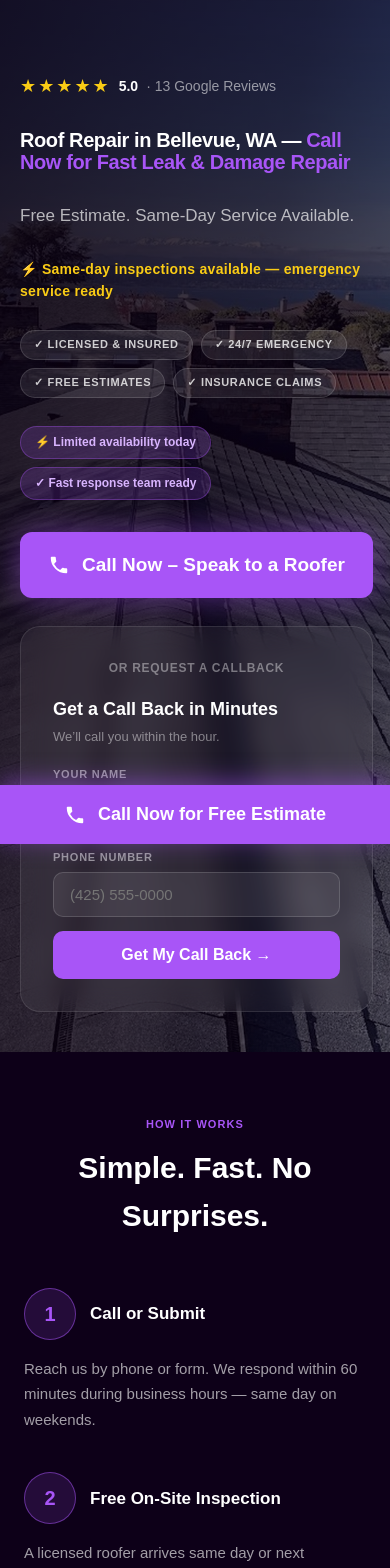
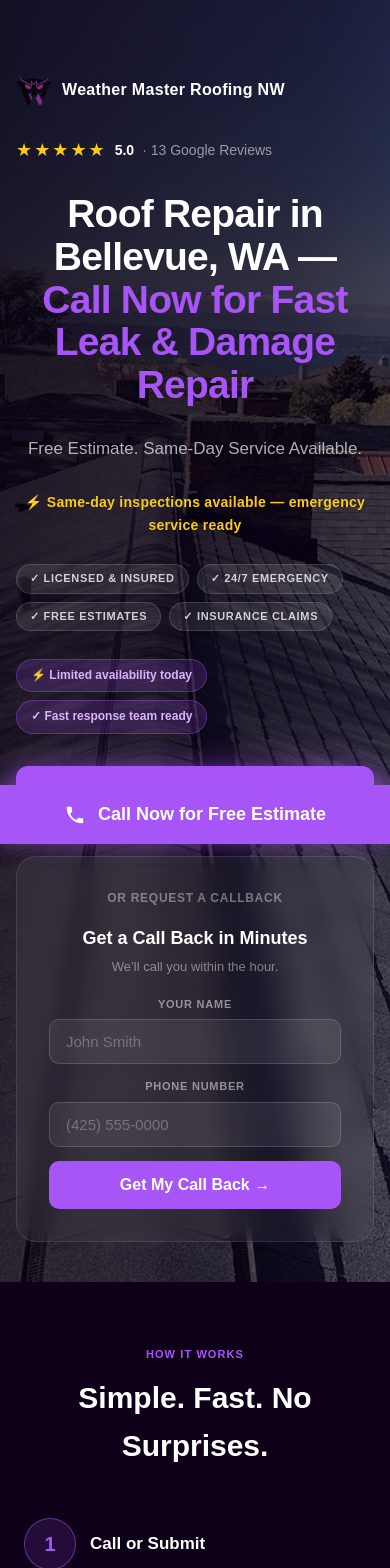
Before and after one commit to Ali-Jordan/WeatherMaster-Roofing, a React (Vite) app: page / in a window 390 px wide. Shown: the top 1568 px of the page. Built offline with nearby package versions, Linux system fonts and the light colour scheme; a web font is replaced by a local one.

Commit message:
fix: mobile alignment, business name in hero, review grid, h1 font size

```diff
--- a/src/App.tsx
+++ b/src/App.tsx
@@ -541,7 +541,12 @@ const BlogPage = () => (
     <div className="page-hero">
       <div className="page-hero-inner">
         <div className="section-label">Roofing Knowledge Base</div>
-        <h1 style={{fontFamily:'var(--font-head)',fontSize:'clamp(2.5rem,5vw,4rem)',fontWeight:800,lineHeight:1.1,letterSpacing:'-0.03em',marginBottom:16}}>Roofing Tips & Resources<br/>for NW Washington</h1>
+
+          {/* Business name — visible on mobile since no sticky nav */}
+          <div className="flex items-center justify-center gap-2 mb-3 sm:hidden">
+            <span className="text-purple-400 font-bold text-base tracking-wide">WeatherMaster Roofing NW</span>
+          </div>
+          <h1 style={{fontFamily:'var(--font-head)',fontSize:'clamp(2.5rem,5vw,4rem)',fontWeight:800,lineHeight:1.1,letterSpacing:'-0.03em',marginBottom:16}}>Roofing Tips & Resources<br/>for NW Washington</h1>
         <p style={{fontSize:18,color:'var(--muted)',maxWidth:580,lineHeight:1.7}}>Expert advice from licensed roofing contractors serving Issaquah, Bellevue, Redmond, Kirkland, and all of King County.</p>
       </div>
     </div>
--- a/src/components/LeadHero.tsx
+++ b/src/components/LeadHero.tsx
@@ -36,7 +36,7 @@ const callBtnStyle: React.CSSProperties = {
   gap: 12, background: '#a855f7', color: '#fff',
   borderRadius: 12, padding: '18px 28px',
   fontSize: 19, fontWeight: 800,
-  textDecoration: 'none', whiteSpace: 'nowrap' as const,
+  textDecoration: 'none', whiteSpace: 'normal' as const,
   boxShadow: '0 0 32px rgba(168,85,247,0.45)',
 };
 
@@ -55,7 +55,7 @@ function HeroContent() {
         <span style={{ color: 'rgba(255,255,255,0.55)', fontSize: 14 }}>&middot; 13 Google Reviews</span>
       </div>
 
-      <h1 style={{ color: '#fff', fontSize: 'clamp(20px,2.2vw,36px)', fontWeight: 900, lineHeight: 1.12, letterSpacing: '-0.02em', margin: 0 }}>
+      <h1 style={{ color: '#fff', fontSize: 'clamp(22px,5.5vw,36px)', fontWeight: 900, lineHeight: 1.12, letterSpacing: '-0.02em', margin: 0 }}>
         Roof Repair in Bellevue, WA — <span style={{ color: '#a855f7' }}>Call Now for Fast Leak &amp; Damage Repair</span>
       </h1>
 
@@ -165,11 +165,16 @@ export default function LeadHero() {
 
   return (
     <>
-      <section id="lead-hero" style={{ position: 'relative', background: '#0a0010', overflow: 'hidden', fontFamily: 'inherit' }}>
+      <section id="lead-hero" style={{ position: 'relative', background: '#0a0010', overflow: 'hidden', fontFamily: 'inherit', width: '100%', maxWidth: '100vw' }}>
         <div style={{ position: 'absolute', inset: 0, backgroundImage: "url('/images/hero.webp')", backgroundSize: 'cover', backgroundPosition: 'center', opacity: 0.50, filter: 'saturate(0.85)' }} />
         <div style={{ position: 'absolute', inset: 0, background: 'linear-gradient(100deg,rgba(10,0,16,0.78) 0%,rgba(10,0,16,0.55) 55%,rgba(10,0,16,0.15) 100%)' }} />
 
         <div style={{ position: 'relative', zIndex: 2, width: '100%', maxWidth: 1152, margin: '0 auto', padding: '112px 24px', display: 'grid', gridTemplateColumns: '1fr 1fr', gap: 48, alignItems: 'center' }} className="wm-hero-grid">
+          {/* Business name — mobile only since nav is hidden */}
+          <div className="wm-brand-mobile" style={{ gridColumn: '1 / -1', display: 'none', alignItems: 'center', gap: 10, marginBottom: 4 }}>
+            <img src="/logo.png" alt="Weather Master Roofing NW" style={{ width: 36, height: 36, objectFit: 'contain', borderRadius: 6 }} />
+            <span style={{ color: '#fff', fontWeight: 800, fontSize: 16, letterSpacing: '0.02em', fontFamily: 'Satoshi, sans-serif' }}>Weather Master Roofing NW</span>
+          </div>
           <HeroContent />
           <HeroForm {...formProps} />
         </div>
@@ -179,8 +184,14 @@ export default function LeadHero() {
         @media (max-width: 767px) {
           .wm-hero-grid {
             grid-template-columns: 1fr !important;
-            padding: 72px 20px 40px !important;
-            gap: 28px !important;
+            padding: 72px 16px 40px !important;
+            gap: 24px !important;
+            overflow-x: hidden !important;
+            max-width: 100vw !important;
+            box-sizing: border-box !important;
+          }
+          .wm-brand-mobile {
+            display: flex !important;
           }
         }
       `}</style>
--- a/src/index.css
+++ b/src/index.css
@@ -745,3 +745,60 @@ section:has(.blog-grid) { display: none !important; }
     box-sizing: border-box !important;
   }
 }
+
+/* ── WM Mobile Fix ─────────────────────────────────── */
+html, body {
+  overflow-x: hidden;
+  width: 100%;
+  max-width: 100vw;
+}
+*, *::before, *::after {
+  box-sizing: border-box;
+}
+section {
+  overflow-x: hidden;
+  width: 100%;
+}
+
+@media (max-width: 768px) {
+  /* Hero content centering */
+  .hero, [class*="hero"] {
+    align-items: center !important;
+    text-align: center !important;
+  }
+  .hero-inner, [class*="hero-inner"] {
+    align-items: center !important;
+    padding-top: 80px !important;
+  }
+
+  /* Headline never bleeds */
+  h1 {
+    font-size: clamp(2rem, 10vw, 3.2rem) !important;
+    line-height: 1.1 !important;
+    word-break: break-word;
+    max-width: 100% !important;
+  }
+
+  /* CTA buttons: stack vertically, full width */
+  .hero-btns, [class*="hero"] .flex {
+    flex-direction: column !important;
+    width: 100% !important;
+    gap: 0.75rem !important;
+  }
+  .hero-btns a, .hero-btns button,
+  [class*="hero"] a[class*="btn"],
+  [class*="hero"] button {
+    width: 100% !important;
+    justify-content: center !important;
+    text-align: center !important;
+    padding-left: 1.25rem !important;
+    padding-right: 1.25rem !important;
+  }
+
+  /* No horizontal overflow anywhere */
+  img[aria-hidden="true"],
+  img.decorative {
+    max-width: 100vw;
+  }
+}
+/* ── End WM Mobile Fix ──────────────────────────────── */
```
Also changed, not shown: src/components/ReviewStrip.tsx (+9 -1 lines).
